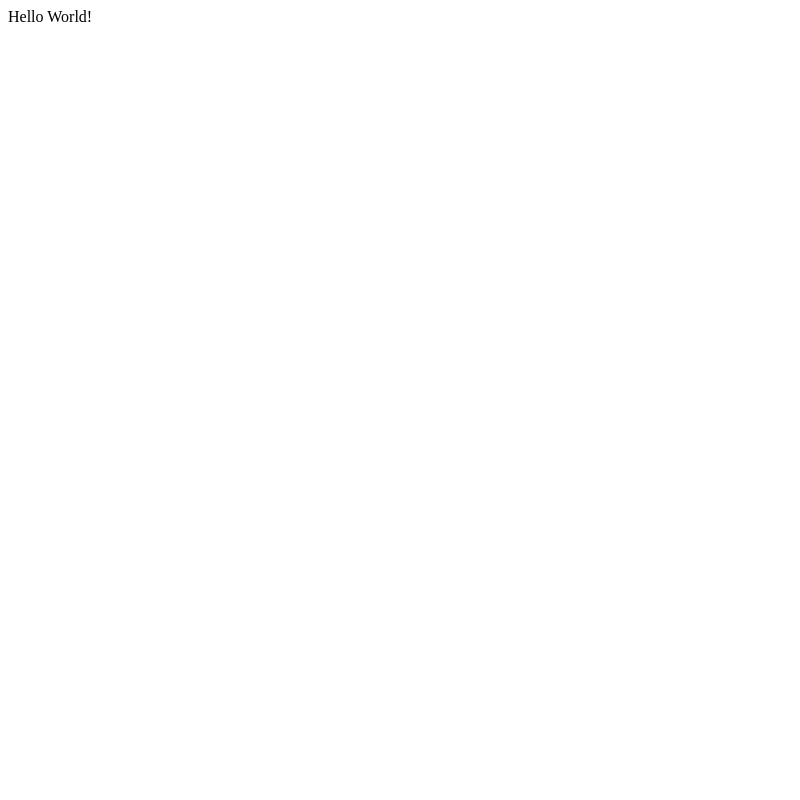
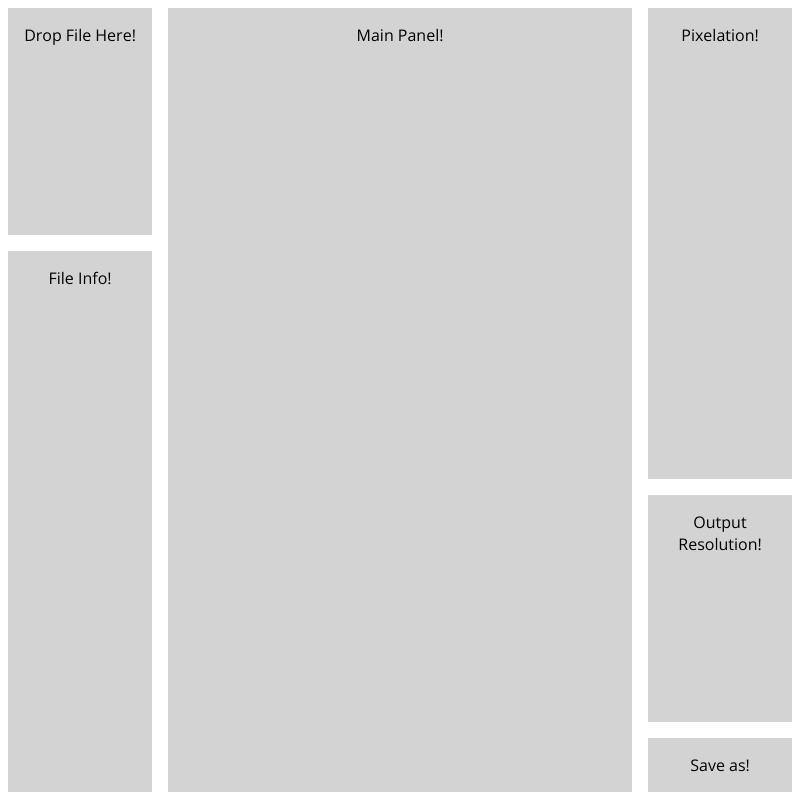
Before and after one commit to SpicyRicecaker/Pixelate, an Electron app: page index.html in a window 800 px wide. Drawn offline with nearby package versions, Linux system fonts and the light colour scheme.

Commit message:
Created basic layout of app with css grid!

```diff
--- a/index.html
+++ b/index.html
@@ -1,8 +1,30 @@
-<!DOCTYPE html>
+<!DOCTYPE html lang="en">
 <head>
     <title>Pixelate</title>
+    <!-- font-family: 'Open Sans', sans-serif; -->
+    <link href="https://fonts.googleapis.com/css2?family=Open+Sans&display=swap" rel="stylesheet">
+    <link rel="stylesheet" type="text/css" href="style.css">
 </head>
 <body>
-    Hello World!
+    <div class="wrapper">
+        <div class="loadFile">
+            Drop File Here!
+        </div>
+        <div class="mainPanel">
+            Main Panel!
+        </div>
+        <div class="pixelation">
+            Pixelation!
+        </div>
+        <div class="fileInfo">
+            File Info!
+        </div>
+        <div class="outputResolution">
+            Output Resolution!
+        </div>
+        <div class="saveAs">
+            Save as!
+        </div>
+    </div>
 </body>
 </html>
--- /dev/null
+++ b/style.css
@@ -0,0 +1,54 @@
+
+/*The wrapper class basically encompasses the main overall window*/
+.wrapper {
+    display: grid;
+    grid-template:
+    "loadfile panel panel panel pixelation" 1fr
+    "fileinfo panel panel panel pixelation" 1fr
+    "fileinfo panel panel panel outputresolution" 1fr
+    "fileinfo panel panel panel saveas" auto
+    /1fr 1fr 1fr 1fr 1fr
+    ;
+    grid-gap: 1em;
+    width: 100vw;
+    height: 100vh;
+    max-width: 100%;
+    max-height: 100%;
+}
+
+/*Applies to each individual element inside the grid*/
+.wrapper > div{
+    background-color:lightgray;
+    font-family: 'Open Sans';
+    text-align: center;
+}
+.loadFile{
+    grid-area: loadfile;
+    padding: 1em;
+}
+
+.fileInfo{
+    grid-area: fileinfo;
+    padding: 1em;
+}
+
+.mainPanel{
+    grid-area: panel;
+    font-family: Arial;
+    padding:1em;
+}
+
+.pixelation{
+    grid-area: pixelation;
+    padding:1em;
+}
+
+.outputResolution{
+    grid-area: outputresolution;
+    padding:1em;
+}
+
+.saveAs{
+    grid-area: saveas;
+    padding: 1em;
+}
```
